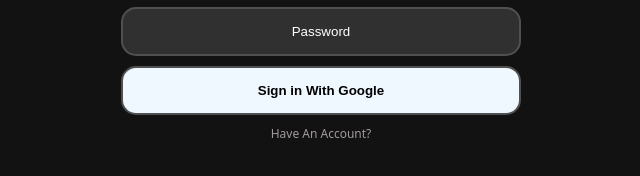
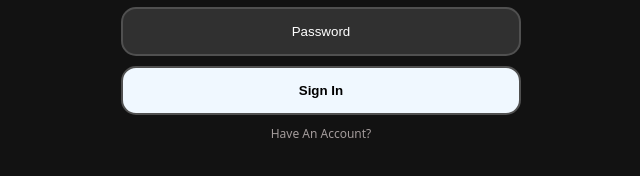
Before and after one commit to p2kabdullah95/playground, a plain HTML site: page index.html in a window 1280 px wide. Shown: the part 578-754 px from the top of the page, 319-959 px from the left. Drawn offline with Linux system fonts and the light colour scheme.

Commit message:
fix: text

```diff
--- a/index.html
+++ b/index.html
@@ -27,7 +27,7 @@
     <div class="password">
       <button>Email</button>
       <button>Password</button>
-      <button class="gapdo">Sign in With Google</button>
+      <button class="gapdo">Sign In</button>
       <div class="account">Have An Account?</div>
     </div>
   </body>
```
